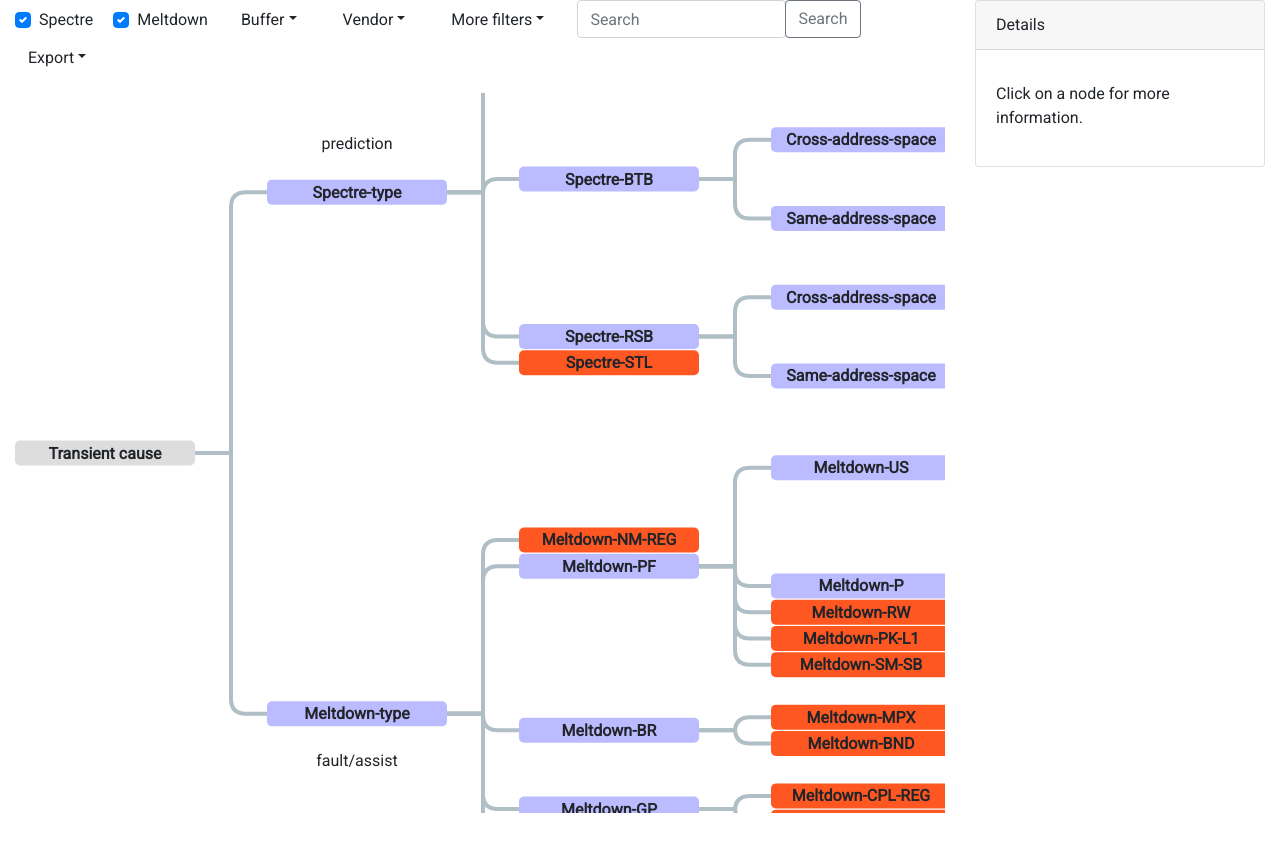
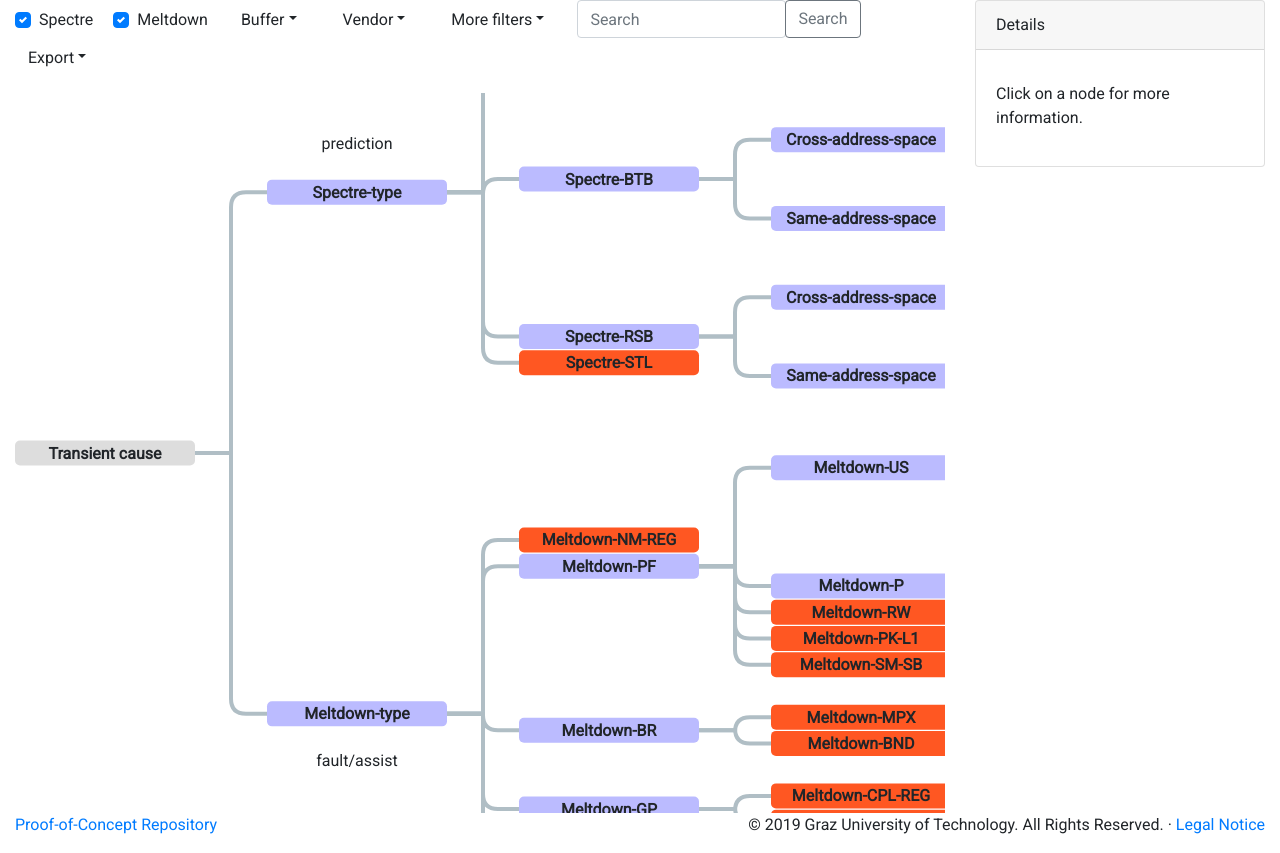
Before and after one commit to IAIK/transientfail, a plain HTML site: page docs/index.html in a window 1280 px wide. Before the commit the page ends 813 px from the top, so only its background shows below. Drawn offline with nearby package versions, Linux system fonts and the light colour scheme.

Commit message:
Added footer with legal disclaimer.

```diff
--- a/docs/index.html
+++ b/docs/index.html
@@ -212,6 +212,7 @@
             </div>
         </div>
     </div>
+<footer class="site-footer container-fluid"><p class="float-left"><a href="https://github.com/IAIK/transientfail" target="_blank">Proof-of-Concept Repository</a></p><p class="float-right"> &copy; 2019 Graz University of Technology. All Rights Reserved. &middot; <a href="https://www.tugraz.at/en/about-this-page/legal-notice" target="_blank">Legal Notice</a></p></footer>
 
 <script>
     function replaceStr(str, replaceWhat, replaceTo){
```
